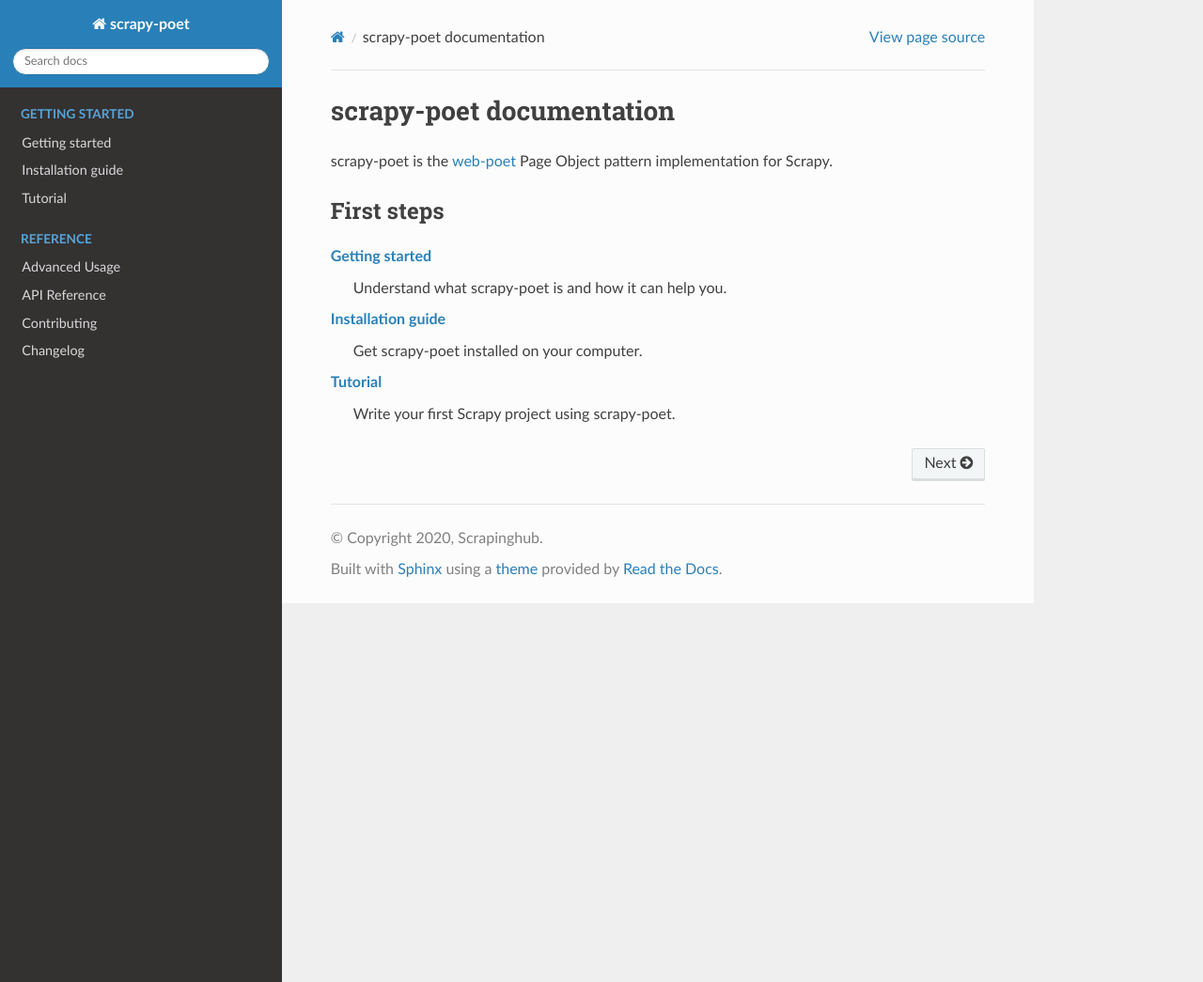
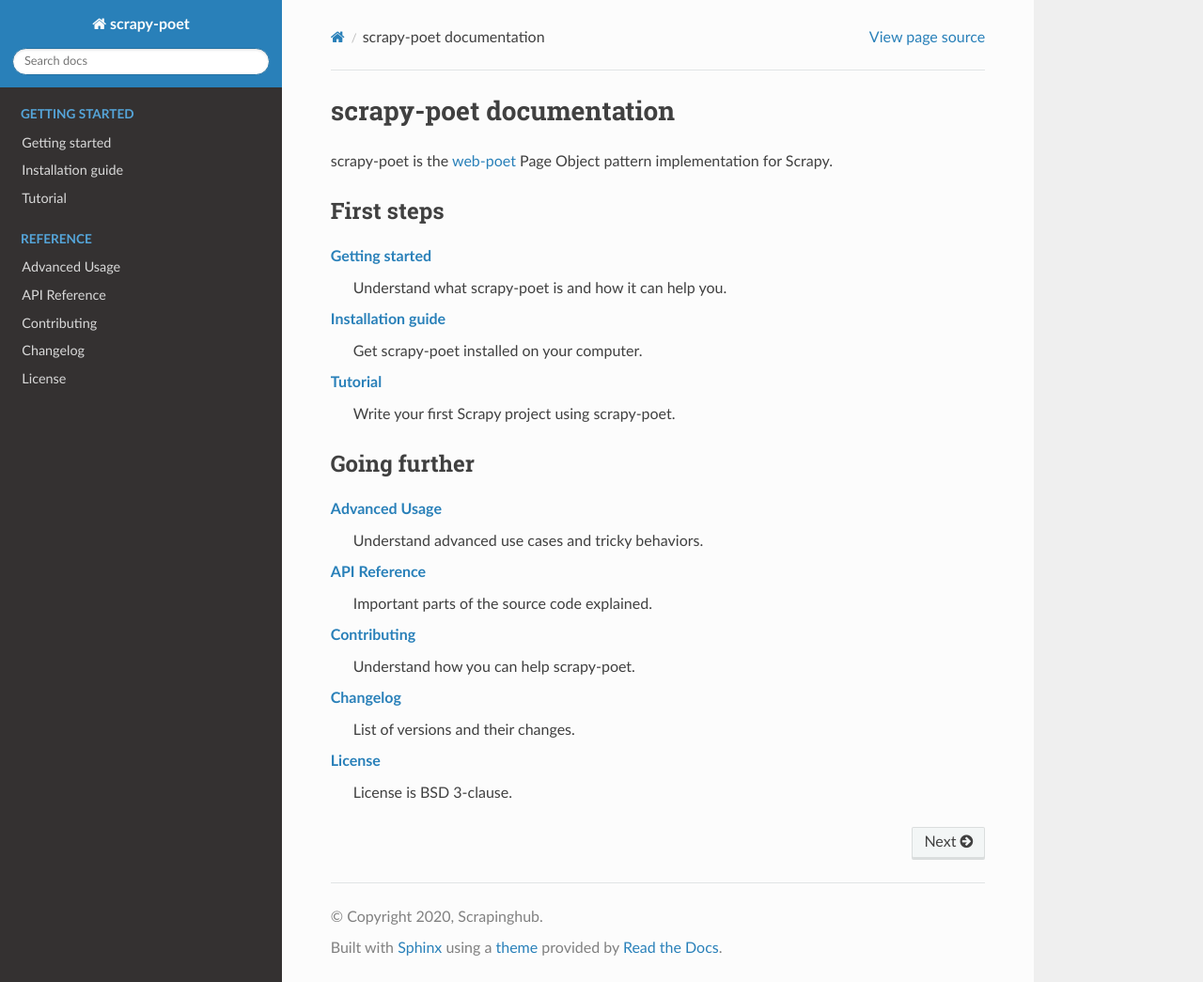
Before and after one commit to scrapinghub/scrapy-poet, a Sphinx documentation site: the page built from docs/index.rst, in a window 1280 px wide and 1045 px high. Shown: the whole window at 94% size. Built offline with Sphinx 7.4.7 and the Read the Docs theme 2.0.0, drawn with Linux system fonts in a browser that asks for light colours.

Commit message:
finishing docs

```diff
--- a/docs/index.rst
+++ b/docs/index.rst
@@ -29,6 +29,8 @@
 :doc:`intro/tutorial`
     Write your first Scrapy project using scrapy-poet.
 
+Going further
+=============
 
 .. toctree::
    :caption: Reference
@@ -39,5 +41,21 @@
    api_reference
    contributing
    changelog
+   license
+
+:doc:`advanced`
+    Understand advanced use cases and tricky behaviors.
+
+:doc:`api_reference`
+    Important parts of the source code explained.
+
+:doc:`contributing`
+    Understand how you can help scrapy-poet.
+
+:doc:`changelog`
+    List of versions and their changes.
+
+:doc:`license`
+    License is BSD 3-clause.
 
 .. _`web-poet`: https://github.com/scrapinghub/web-poet
--- /dev/null
+++ b/docs/license.rst
@@ -0,0 +1,5 @@
+=======
+License
+=======
+
+.. include:: ../LICENSE
```
